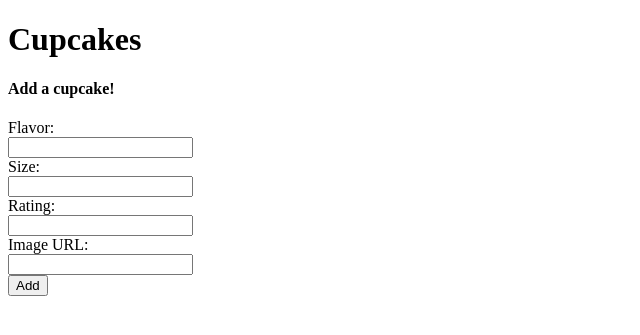
After one commit to RaviP1494/flask-cupcakes, a Flask app: template templates/home.html in a window 1280 px wide. The commit adds this page. Shown: the top 335 px of the page, without its empty margins (0-640 px from the left). Run offline with Flask 2, Linux system fonts and the light colour scheme; the template is opened without the code that fills it, so the values that code supplies are empty.

Commit message:
finished

```diff
--- a/app.py
+++ b/app.py
@@ -15,8 +15,7 @@ db.create_all()
 @app.route('/')
 def home_view():
     cakes = Cupcake.query.all()
-    resp = make_response(render_template('base.html', cupcakes = cakes))
-    return resp
+    return render_template('home.html')
 
 @app.route('/api/cupcakes/', methods=["GET"])
 def list_cupcakes():
@@ -27,7 +26,6 @@ def list_cupcakes():
 @app.route('/api/cupcakes/', methods=["POST"])
 def create_cupcake():
     data = request.json
-
 
     flavor = data['flavor']
     size = data['size']
@@ -49,7 +47,7 @@ def get_cupcake(cid):
     return resp
 
 
-@app.route('/api/cupcakes/<int:cid>/update/')
+@app.route('/api/cupcakes/<int:cid>/update/', methods=["PATCH"])
 def update_cupcake(cid):
     data = request.json
 
@@ -58,7 +56,7 @@ def update_cupcake(cid):
     rating = data['rating']
     image = data['image'] if data['image'] else None
 
-    cake = Cupcake.query.get(cid)
+    cake = Cupcake.query.get_or_404(cid)
 
     cake.flavor = flavor
     cake.size = size
@@ -66,5 +64,22 @@ def update_cupcake(cid):
     if(image):
         cake.image = image
 
+    print(flavor)
     db.session.add(cake)
     db.session.commit()
+
+    resp = jsonify(cupcake = cake.serialize())
+    resp.status_code = 204
+
+    return resp
+
+@app.route('/api/cupcakes/<int:cid>/delete/', methods=["DELETE"])
+def delete_cupcake(cid):
+    cake = Cupcake.query.get_or_404(cid).delete()
+    db.session.delete(cake)
+    db.session.commit()
+
+    resp = make_response(jsonify(message = "deleted"))
+    resp.status_code = 200
+
+    return resp
--- a/static/app.css
+++ b/static/app.css
@@ -0,0 +1,3 @@
+img {
+    height:100px;
+}
--- a/static/app.js
+++ b/static/app.js
@@ -0,0 +1,42 @@
+const BASE_URL = '"http://localhost:5000/api'
+
+ul = document.querySelector('#cupcake_list');
+addForm = document.querySelector('#cupcake_add_form');
+
+async function loadList(){
+    let resp = await axios.get(`/api/cupcakes`);
+    for (let li of ul.children){
+        li.remove();
+    }
+    for (let cupcake of resp.data.cupcakes){
+        let cupcakeElement = document.createElement('li');
+        cupcakeElement.innerHTML = makeCakeHTML(cupcake);
+        ul.append(cupcakeElement);
+    }
+}
+
+function makeCakeHTML(cake){
+    resp = `
+    <div data-cake-id = ${cake.id}>
+    <li>
+    ${cake.flavor} cupcake: size ${cake.size} rated ${cake.rating }
+    </li>
+    <img src="${cake.image}">
+    </div>`;
+
+    return resp;
+}
+
+async function addCupcake(e){
+    e.preventDefault();
+
+    let flavor = document.querySelector("#flavor").value;
+    let size = document.querySelector("#size").value;
+    let rating = document.querySelector("#rating").value;
+    let image = document.querySelector("#image").value;
+    let resp = await axios.post(`/api/cupcakes`, {flavor,size,rating,image});
+    await loadList();
+}
+
+document.addEventListener("DOMContentLoaded", loadList);
+addForm.addEventListener("submit", addCupcake)
--- a/templates/base.html
+++ b/templates/base.html
@@ -5,28 +5,12 @@
     <meta charset="UTF-8">
     <meta http-equiv="X-UA-Compatible" content="IE=edge">
     <meta name="viewport" content="width=device-width, initial-scale=1.0">
-    <title>Cupcakes</title>
+    <title>{% block title %} Base Title {% endblock %}</title>
+    <link rel="stylesheet" href="/static/app.css">
 </head>
 
 <body>
-    <h1>Cupcakes</h1>
-    <ul id="cupcake_list" name="cupcake_list">
-        {% for cake in cupcakes %}
-            <li>{{cake.id}} {{cake.flavor}} {{cake.size}} {{cake.rating}} {{cake.image}}</li>
-        {% endfor %}
-    </ul>
-    <h4>Add a cupcake!</h4>
-    <form method="POST">
-        <label for="flavor">Flavor: </label><br>
-        <input type="text" id="flavor" name="flavor" required="required"><br>
-        <label for="size">Size: </label><br>
-        <input type="text" id="size" name="size" required="required"><br>
-        <label for="rating">Rating: </label><br>
-        <input type="number" id="rating" name="rating" required="required"><br>
-        <label for="image">Image URL: </label><br>
-        <input type="url" id="image" name="image"><br>
-        <button type="submit">Add</button>
-    </form>
+    {% block body %} Base Body {% endblock %}
 </body>
 
 </html>
--- /dev/null
+++ b/templates/home.html
@@ -0,0 +1,27 @@
+{% extends 'base.html' %}
+
+{% block title %} Cupcakes {% endblock %}
+
+{% block body %}
+<h1>Cupcakes</h1>
+    <ul id="cupcake_list" name="cupcake_list">
+        <!-- {% for cake in cupcakes %}
+            <li>{{cake.id}} {{cake.flavor}} {{cake.size}} {{cake.rating}} {{cake.image}}</li>
+        {% endfor %} -->
+    </ul>
+    <h4>Add a cupcake!</h4>
+    <form id="cupcake_add_form" method="POST">
+        <label for="flavor">Flavor: </label><br>
+        <input type="text" id="flavor" name="flavor" required="required"><br>
+        <label for="size">Size: </label><br>
+        <input type="text" id="size" name="size" required="required"><br>
+        <label for="rating">Rating: </label><br>
+        <input type="number" id="rating" name="rating" required="required"><br>
+        <label for="image">Image URL: </label><br>
+        <input type="url" id="image" name="image"><br>
+        <button type="submit">Add</button>
+    </form>
+    <script src="https://unpkg.com/jquery"></script>
+    <script src="https://unpkg.com/axios/dist/axios.js"></script>
+    <script src="/static/app.js"></script>
+{% endblock %}
```
